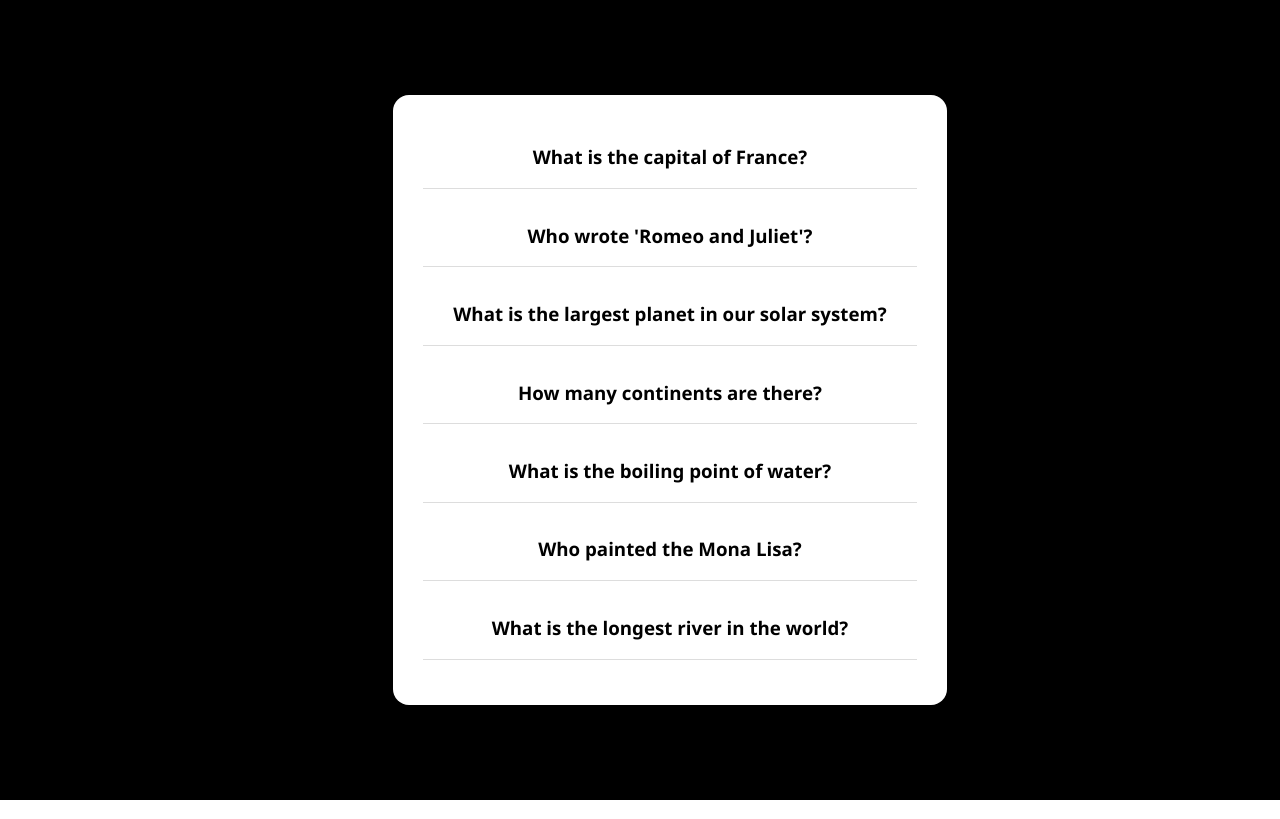
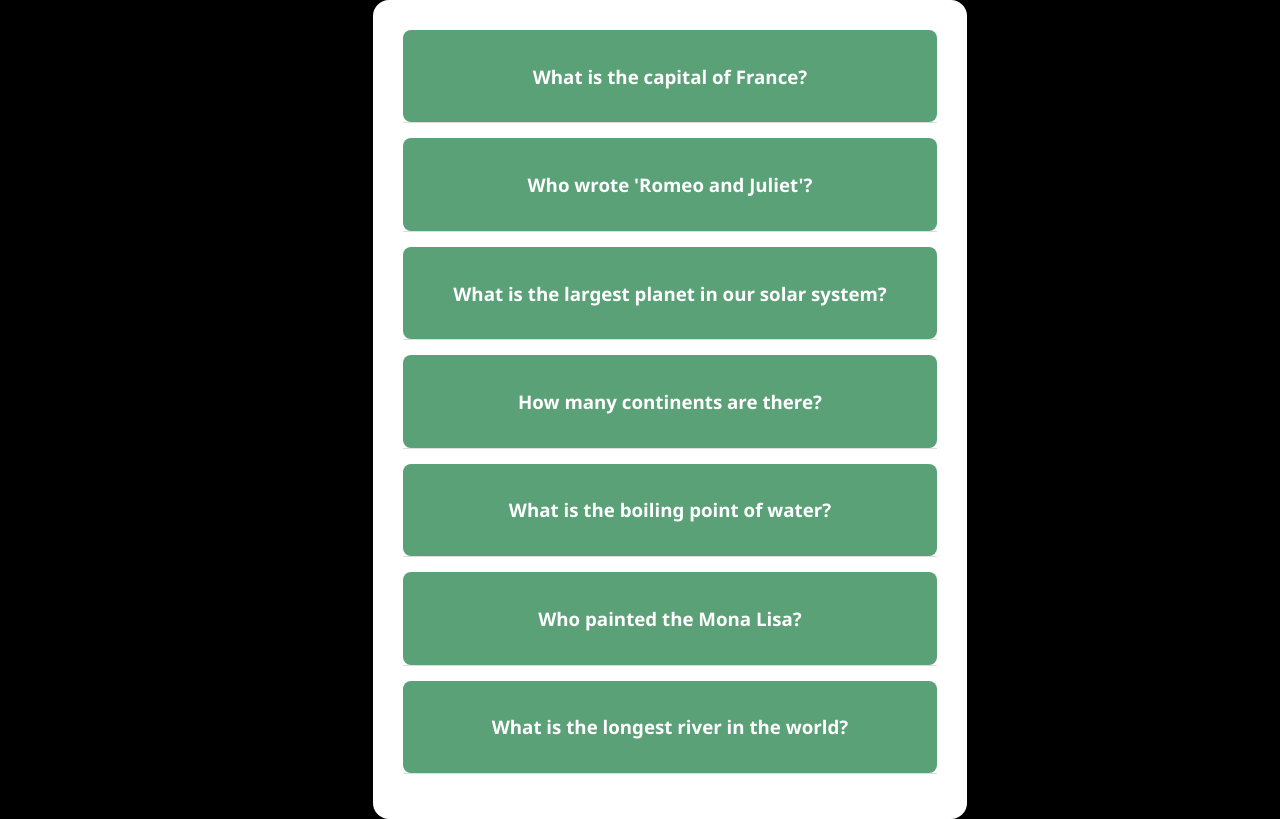
Before and after one commit to M-Saleh-N/faq-accordion, a React (Create React App) app: page / in a window 1280 px wide. Built offline with nearby package versions, Linux system fonts and the light colour scheme.

Commit message:
styled the questions to hover

```diff
--- a/src/components/accordion.css
+++ b/src/components/accordion.css
@@ -22,3 +22,16 @@ body {
     margin-bottom: 15px;
     overflow: hidden;
   }
+
+  .faq-question {
+    background: #5ba178;
+    color: white;
+    padding: 15px 20px;
+    border-radius: 8px;
+    cursor: pointer;
+    transition: background 0.3s ease;
+  }
+
+  .faq-question:hover {
+    background: #48888b;
+  }
```
